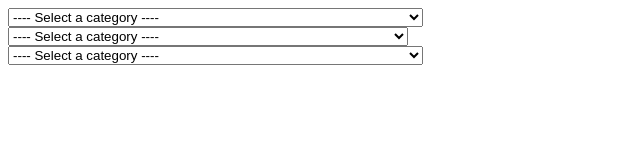
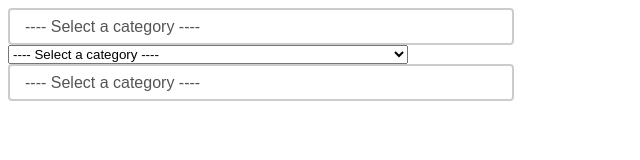
Before and after one commit to gautamrullz/dropdown, a plain HTML site: page index.html in a window 1280 px wide. Shown: the whole page, without its empty margins (0-640 px from the left). Drawn offline with nearby package versions, Linux system fonts and the light colour scheme.

Commit message:
Update index.html

```diff
--- a/index.html
+++ b/index.html
@@ -152,7 +152,7 @@ optgroup{
     <div>
       <select
         id="myMessages_newTicket_category_select"
-        class="form-control optionDropDown"
+        class="form-control optionDropDown custom-dropdown"
         ng-model="newTicket.categoryName"
         name="category"
         required
@@ -180,7 +180,7 @@ optgroup{
     <div class="form-control-icon-wrapper">
       <select
         id="myMessages_newTicket_category_select"
-        class="form-control optionDropDown"
+        class="form-control optionDropDown custom-dropdown"
         ng-model="selectedCategory"
         ng-change="handleChange()"
         name="category"
```
